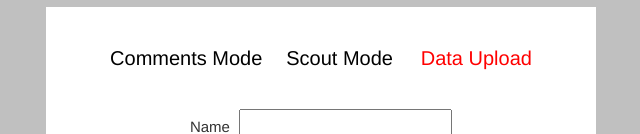
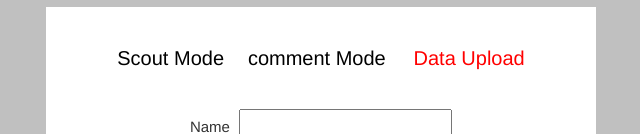
Before and after one commit to henrytrueheart/KOL_monitor, a plain HTML site: page Post Data.html in a window 1280 px wide. Shown: the part 163-297 px from the top of the page, without its empty margins (319-959 px from the left). Drawn offline with nearby package versions, Linux system fonts and the light colour scheme.

Commit message:
Add files via upload

```diff
--- a/Post Data.html
+++ b/Post Data.html
@@ -20,8 +20,8 @@
   <h1>KOL Moniter </h1>
 </header>
 <div class="container">
-  <div class="guide col-sm-12"><a href="index.html">Comments Mode </a>
-    <h3 class="mode">　</h3><a href="comments.html">Scout Mode </a>
+  <div class="guide col-sm-12"><a href="/">Scout Mode </a>
+    <h3 class="mode">　</h3><a href="/Comments.html"> comment Mode </a>
     <h3 class="mode">　 </h3>
     <h3 class="scout">Data Upload </h3>
   </div>
```
